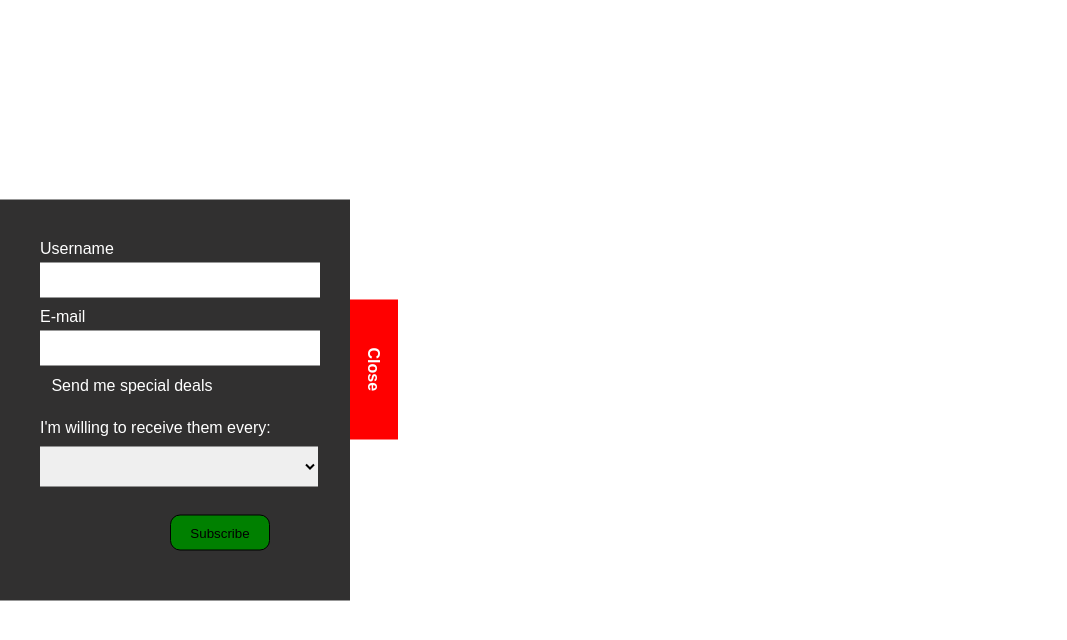
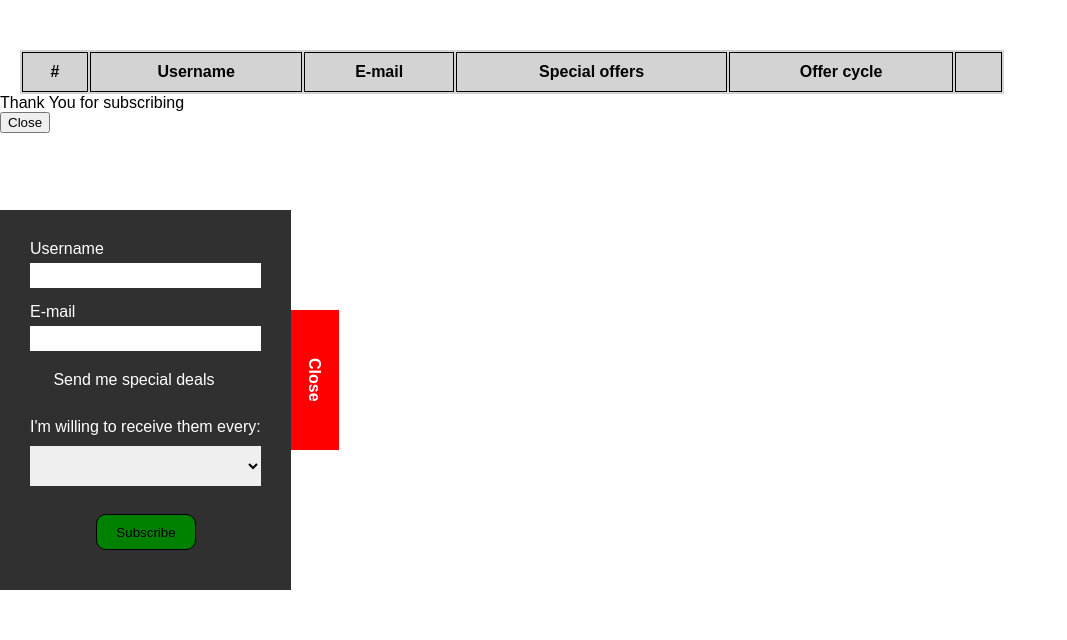
Before and after one commit to KasparKais/KasparKais, a PHP site: page / in a window 1280 px wide. Shown: the top 640 px of the page, without its empty margins (0-1067 px from the left). Run offline with PHP 8.4, Linux system fonts and the light colour scheme; lists and menus that the app fills with data are empty.

Commit message:
W5L1 un W5L2

```diff
--- a/FE Project/Java/java.js
+++ b/FE Project/Java/java.js
@@ -5,3 +5,10 @@ $(document).ready(function(){
 
     })
 })
+function showHideShowSpecDeals() {
+    if(document.getElementById('checkbox').checked) {
+        document.getElementById('receiveWhen').style.display='block';
+    } else {
+        document.getElementById('receiveWhen').style.display='none';
+    }
+}
--- a/FE Project/css/index.css
+++ b/FE Project/css/index.css
@@ -1,3 +1,6 @@
+* {
+    box-sizing: border-box;
+}
 body {
     margin: 0;
     padding: 0;
@@ -8,57 +11,57 @@ body {
     top: 50%;
     left: 0;
     transform: translateY(-50%);
-    width: 350px;
+    width: 291px;
     height: auto;
-    padding: 40px;
+    padding: 30px;
     background: rgb(49, 48, 48);
     color: white;
     box-sizing: border-box;
     transition: 0.5s;
 }
 .sidebar-open.active {
-    left: -350px;
+    left: -290px;
 }
 .sidebar-open input {
     width: 100%;
     height: 25px;
     padding: 5px;
     margin-top: 5px;
-    margin-bottom: 10px;
+    margin-bottom: 15px;
     border: none;
     outline: none;
     cursor: pointer;
 }
 .sidebar-open input[type="checkbox"] {
+    margin-right: 15px;
     width: 0;
-    height: 10px;
+    height: 14px;
+    cursor: pointer;
 }
 
 .sidebar-open button {
     border: 1px solid;
-    margin: 10px 130px;
+    margin: 10px 66px;
     border-radius: 10px;
     background: green;
     height: 36px;
     width: 100px;
 }
+
 .sidebar-open select {
-    width: 103%;
-    overflow: scroll;
+    width: 100%;
     border: none;
     height: 40px;
     padding: 5px;
     margin-top: 10px;
 }
-
 .toggle {
     position: absolute;
     top: 100px;
     right: -48px;
-    width: 32px;
+    width: 48px;
     height: 140px;
     text-align: center;
-    cursor: pointer;
     background: rgb(255, 0, 0);
     writing-mode: vertical-rl;
     text-orientation: mixed;
@@ -67,9 +70,32 @@ body {
     padding-right: 16px;
 }
 
+.toggle.active:before {
+    content: 'Open Form';
+}
 .toggle:before {
     content: 'Close';
 }
-.toggle.active:before {
-    content: 'Open Form';
+#table {
+    width: 80%;
+    padding: 50px 20px 0;
 }
+.list {
+    width: 100%;
+    margin: auto;
+    background: lightgray;
+}
+th {
+    border: 1px solid black;
+    padding: 10px;
+}
+.popup-wrapper {
+    width: 100%;
+    height: 100%;
+    top: 0;
+    left: 0;
+}
+#popup {
+    width: 100%;
+    height: 100%;
+}
--- a/FE Project/index.html
+++ b/FE Project/index.html
@@ -14,7 +14,6 @@
 <body>
     <div class="sidebar-open">
         <div class="toggle">
-            <!--<label>Open Form</label>-->
         </div>
         <form>
             <div class="input-wrapper">
@@ -29,12 +28,12 @@
             </div>
             <div class="input-wrapper">
                 <label>
-                    <input type="checkbox">
+                    <input type="checkbox" id="checkbox" value="yes" onclick="showHideShowSpecDeals()">
                     Send me special deals
                 </label>
             </div>
             <br>
-            <div class="input-wrapper">
+            <div class="input-wrapper" id="receiveWhen">
                 <label for="receiveWhen">I'm willing to receive them every:</label>
                 <select>
                     <option value=""></option>
@@ -50,6 +49,33 @@
 
         </form>
     </div>
+    <div id="table">
+        <table class="list">
+            <thead>
+                <tr>
+                    <th>#</th>
+                    <th>Username</th>
+                    <th>E-mail</th>
+                    <th>Special offers</th>
+                    <th>Offer cycle</th>
+                    <th></th>
+                </tr>
+            </thead>
+            <tbody></tbody>
+        </table>
+    </div>
+    <div class="popup-wrapper">
+        <div id="popup">
+            <div class="content-wrapper">
+                <div class="content">
+                    Thank You for subscribing
+                </div>
+                <div class="actions">
+                    <button>Close</button>
+                </div>
+            </div>
+        </div>
+    </div>
 
 </body>
 
```
Also changed, not shown: W5L1/add.php (added, +14 -0 lines), W5L1/index.php (added, +17 -0 lines), W5L1/print.php (added, +12 -0 lines), W5L2/add.php (added, +49 -0 lines), W5L2/db-wrapper.php (added, +36 -0 lines), W5L2/delete.php (added, +16 -0 lines), W5L2/index.php (added, +26 -0 lines).
